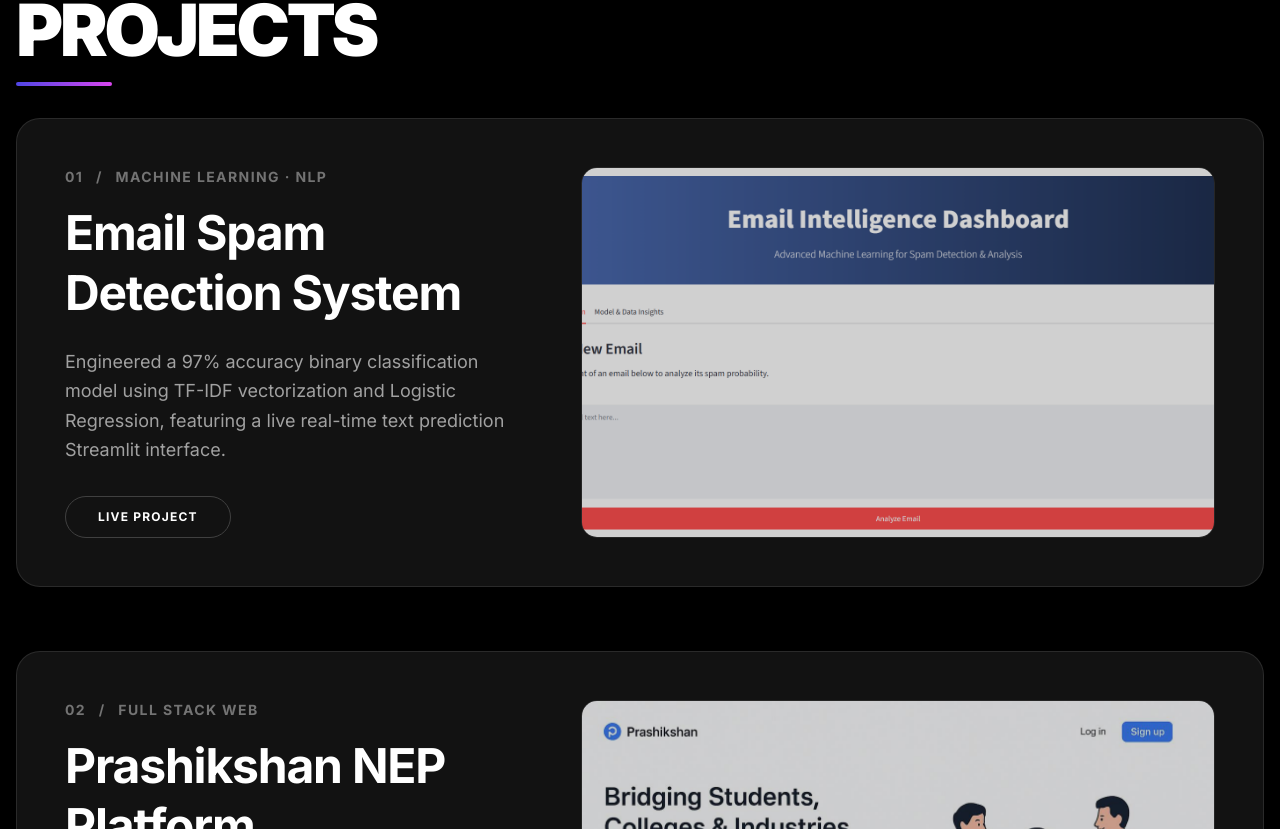
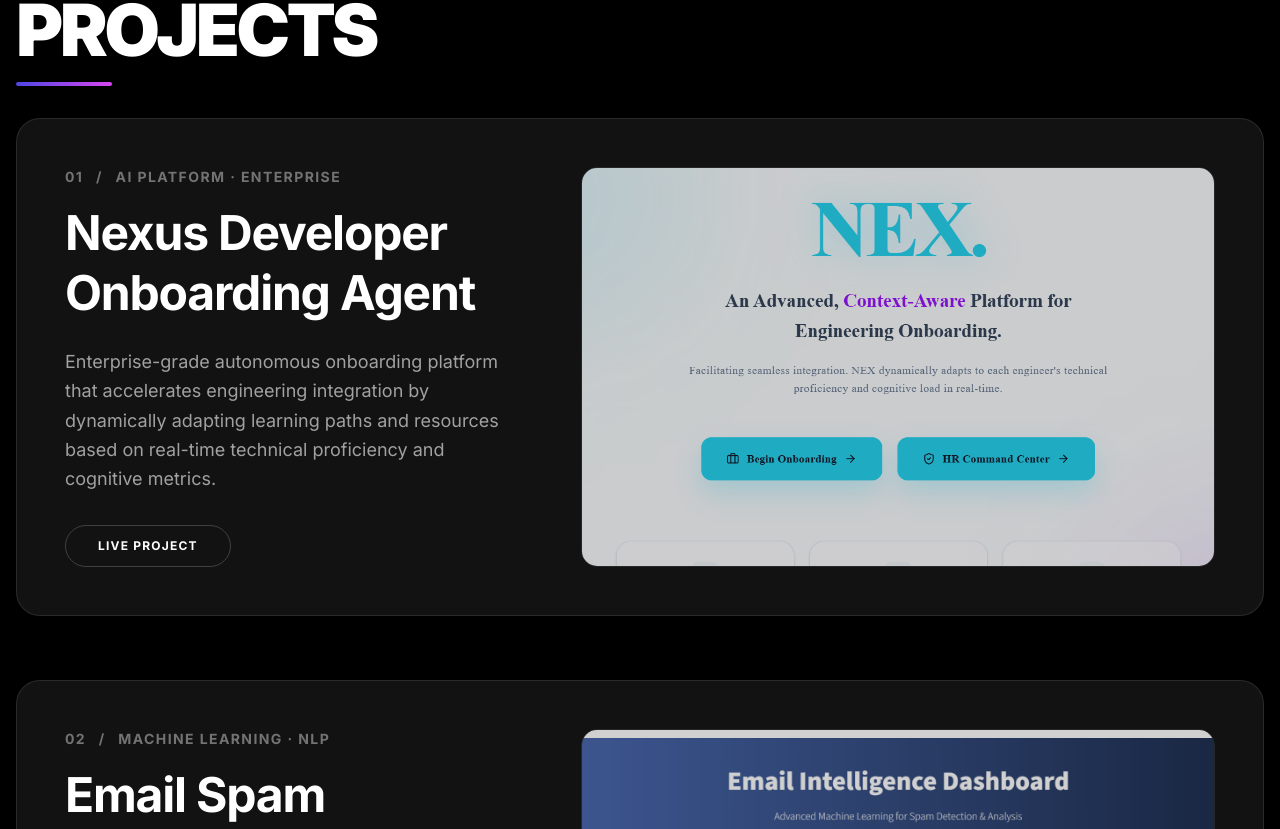
Before and after one commit to harshalnnpednekar/Harshal-Pednekar-Portfolio, a React (Vite) app: page / in a window 1280 px wide. Shown: the part 5271-6100 px from the top of the page. Built offline with nearby package versions, Linux system fonts and the light colour scheme.

Commit message:
Added New Project

```diff
--- a/src/components/Projects.jsx
+++ b/src/components/Projects.jsx
@@ -2,6 +2,14 @@ export default function Projects() {
   const projects = [
     {
       index: "01",
+      category: "AI PLATFORM · ENTERPRISE",
+      title: "Nexus Developer Onboarding Agent",
+      description: "Enterprise-grade autonomous onboarding platform that accelerates engineering integration by dynamically adapting learning paths and resources based on real-time technical proficiency and cognitive metrics.",
+      link: "https://github.com/harshalnnpednekar/Nexus-Developer-Onboarding-Agent",
+      image: "/Nexus.png",
+    },
+    {
+      index: "02",
       category: "MACHINE LEARNING · NLP",
       title: "Email Spam Detection System",
       description: "Engineered a 97% accuracy binary classification model using TF-IDF vectorization and Logistic Regression, featuring a live real-time text prediction Streamlit interface.",
@@ -9,7 +17,7 @@ export default function Projects() {
       image: "/email-spam.png.png",
     },
     {
-      index: "02",
+      index: "03",
       category: "FULL STACK WEB",
       title: "Prashikshan NEP Platform",
       description: "Developed a multi-role data management platform for tracking metrics, automated logbook monitoring, and compliance analytics using a streamlined React/Node stack.",
```
Also changed, not shown: public/Nexus.png (added), 1 other file (tests, documents, lock files or other folders).
